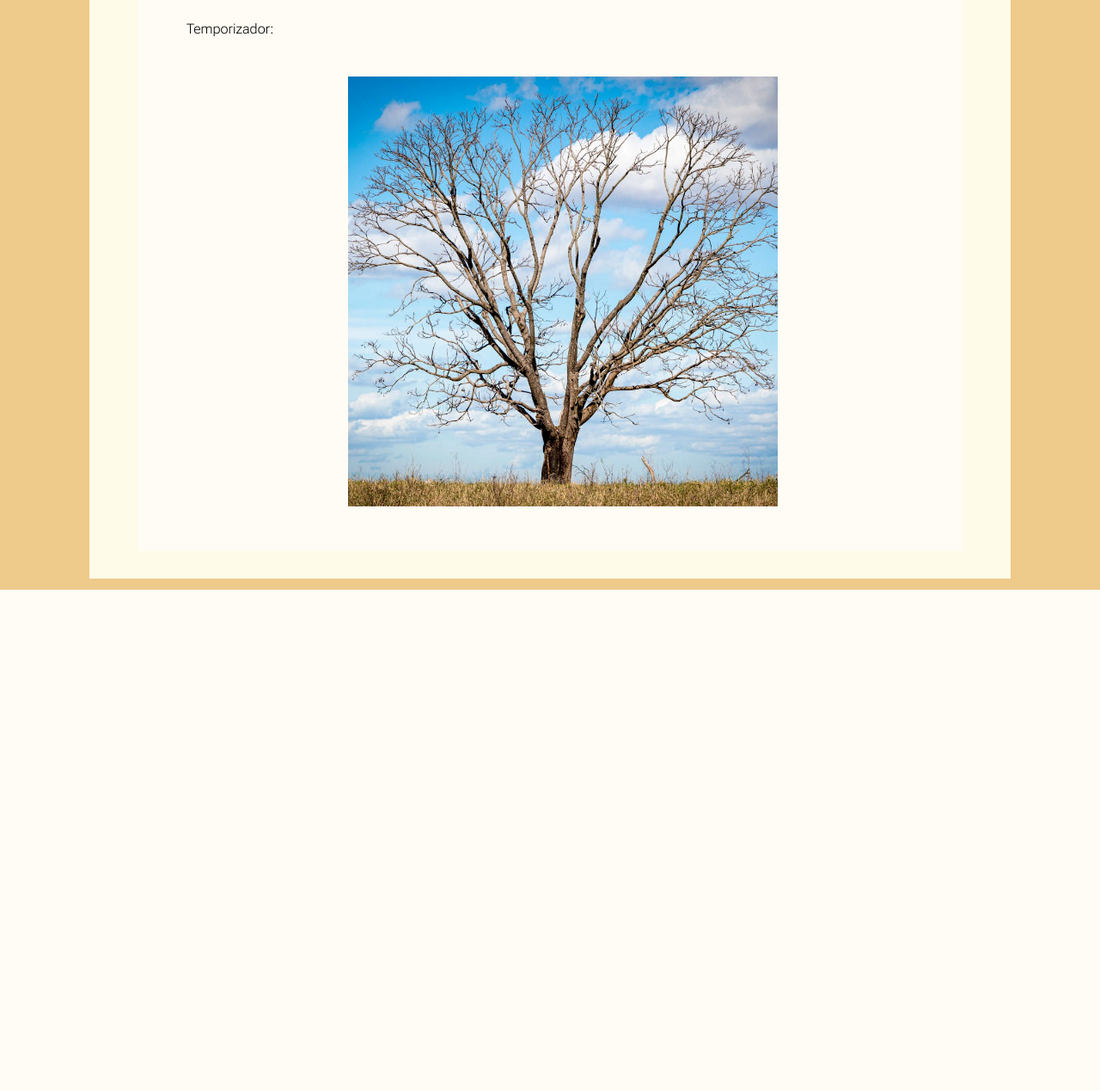
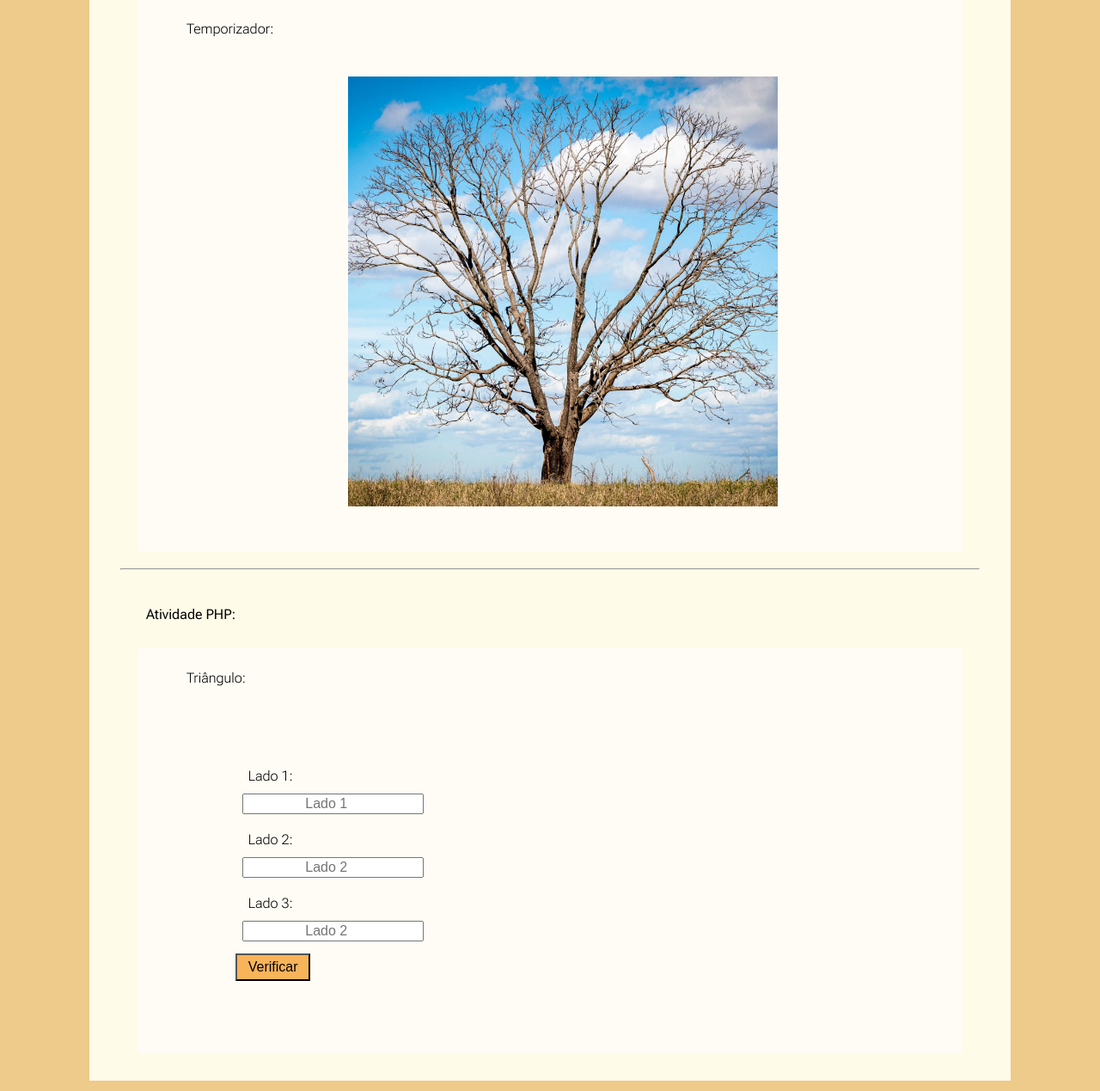
Before and after one commit to kBruna/js_atv, a PHP site: page / in a window 1280 px wide. Shown: the part 3263-4532 px from the top of the page at 86% size. Before the commit the page ends 3949 px from the top, so only its background shows below. Run offline with PHP 8.4, Linux system fonts and the light colour scheme; some web fonts are replaced.

Commit message:
edit: new atv php

```diff
--- a/css/estilos.css
+++ b/css/estilos.css
@@ -54,7 +54,7 @@ html {
     width: fit-content;
 }
 
-#peso, #altura, #imc_box, #nota1, #nota2, #media_box, #listaVIP, #rand_number, #number_input{
+#peso, #altura, #imc_box, #nota1, #nota2, #media_box, #listaVIP, #rand_number, #number_input, #lado1, #lado2, #lado3 {
     max-width: 100%;
     min-width: 150px;
     height: 1.25rem;
@@ -88,13 +88,13 @@ html {
     padding: 0;
 }
 
-#error_input1, #error_input2, #error_input3, #error_input4, #error_input5{
+#error_input1, #error_input2, #error_input3, #error_input4, #error_input5, #error_input6, #error_input7, #error_input8 {
     color: red;
     font-size: small;
     text-align: center;
 }
 
-#form #button1, #button2, #button3, #button4, #button5, #button6, #button7 {
+#form #button1, #button2, #button3, #button4, #button5, #button6, #button7, #button8 {
     padding: 0px 5%;
     font-size: 1rem;
     /* line-height: 2.5rem; */
@@ -155,7 +155,7 @@ html {
     margin-left: 10px;
 }
 
-#form #button1:hover, #button2:hover, #button3:hover, #button6:hover, #button7:hover{
+#form #button1:hover, #button2:hover, #button3:hover, #button6:hover, #button7:hover, #button8:hover{
     background-color: rgb(123, 37, 0);
     color: beige;
 }
--- a/index.html
+++ b/index.html
@@ -156,5 +156,39 @@
                 </div>
             </div>
         </div>
+        <hr />
+        <p id="atv">Atividade PHP:</p>
+        <div id="atv_container">
+            <p>Triângulo:</p>
+            <div class="form">
+                <div class="form_center">
+                    <div class="form_cont">
+                        <form id="triangulo" name="triangulo" method="post" action="tri.php">
+                            <div class="form_cont">
+                                <label for="lado1" class="label">Lado 1: </label>
+                                <input id="lado1" type="number" name="lado1" inputmode="numeric" pattern="[0-9]*" placeholder="Lado 1" required="required" min="1">
+                            </div>
+                            <p id="error_input6"></p>
+                            <div class="form_cont">
+                                <label for="lado2" class="label">Lado 2: </label>
+                                <input id="lado2" type="number" name="lado2" inputmode="numeric" pattern="[0-9]*" placeholder="Lado 2" required="required" min="1">
+                            </div>
+                            <p id="error_input7"></p>
+                            <div class="form_cont">
+                                <label for="lado3" class="label">Lado 3: </label>
+                                <input id="lado3" type="number"name="lado3" inputmode="numeric" pattern="[0-9]*" placeholder="Lado 2" required="required" min="1">
+                            </div>
+                            <p id="error_input8"></p>
+                            <button href="#" id="button8" type="button">Verificar</button>
+                        </form>
+                    </div>
+                    <div id="sun_div">
+                        <div class="form_cont">
+                            <p id="img_tri"></p>
+                        </div>
+                    </div>
+                </div>
+            </div>
+        </div>
     </body>
 </html>
```
Also changed, not shown: img/img_tri1.jpg (added), img/img_tri2.jpg (added), img/img_tri3.jpg (added), tri.php (added), 1 other file.
